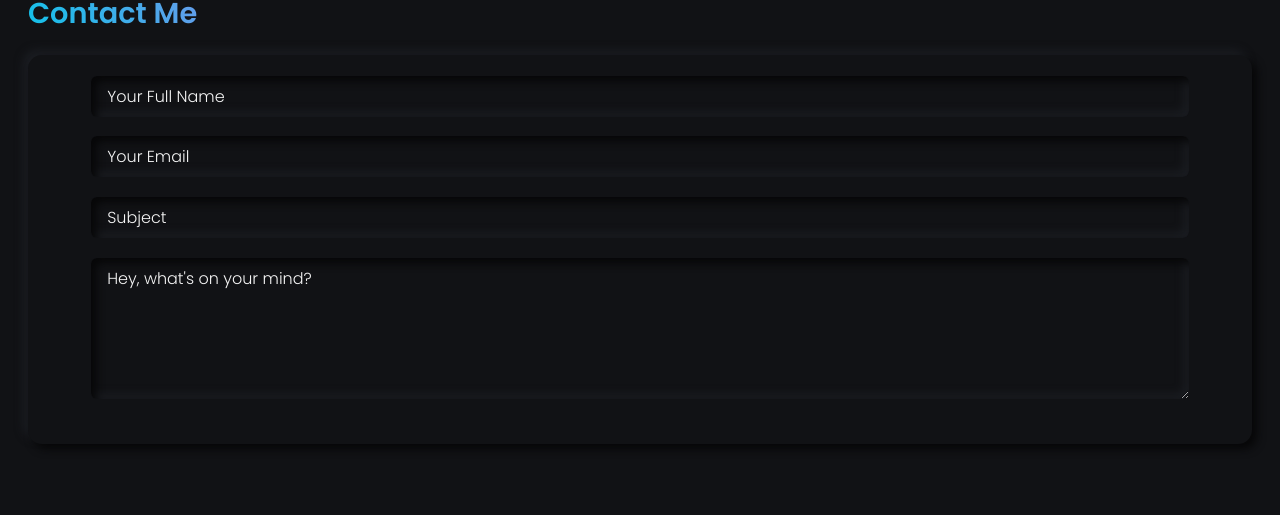
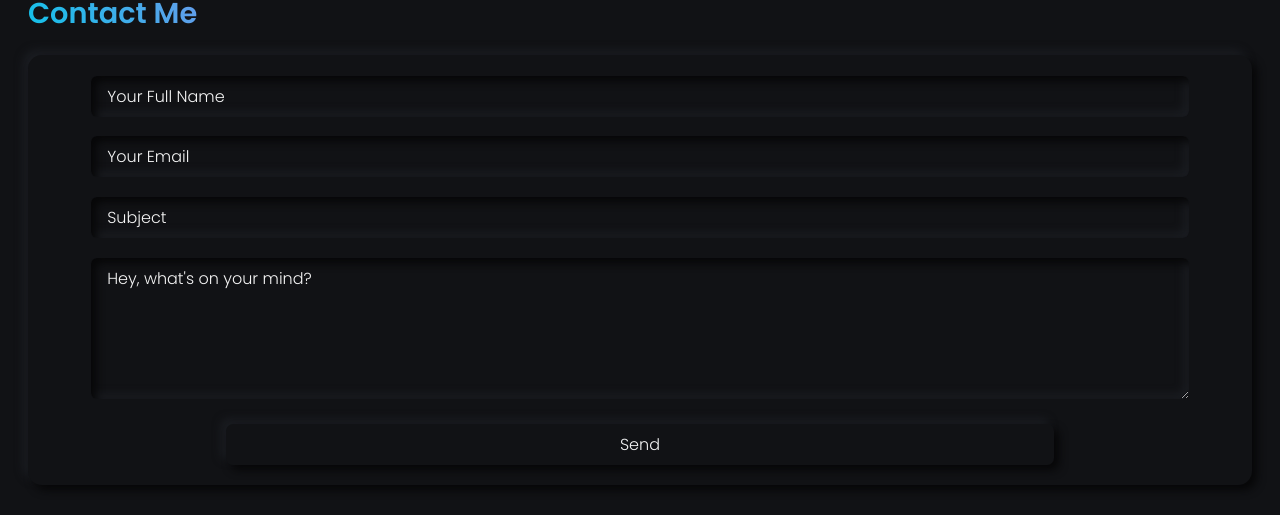
Before and after one commit to ellrub/portfolio, a React (Vite) app in the folder portfolio/: page / in a window 1280 px wide. Shown: the part 3533-4048 px from the top of the page. Before the commit the page ends 4017 px from the top, so only its background shows below. Built offline with nearby package versions, Linux system fonts and the light colour scheme.

Commit message:
Additions to contact |
Added working contact form
Removed captcha
Added a honeypot

```diff
--- a/portfolio/src/components/Contact.css
+++ b/portfolio/src/components/Contact.css
@@ -56,11 +56,47 @@ input, textarea {
     border: 1px solid #111215;
 }
 
-input:focus, textarea:focus {
+.name:focus {
+    border: 1px solid #12c2e9;
+}
 
-    border: 1px solid #12c2e9;
+input[type=email]:focus {
+    border: 1px solid #c471ed;
+}
+
+.subject:focus {
+    border: 1px solid #f64f59;
+}
+
+textarea:focus {
+    border: 1px solid rgb(199, 219, 14);
 }
 
 .input-group {
     margin-bottom: 1.1rem;
 }
+
+.contact-btn {
+    font-family: 'Poppins', sans-serif;
+    font-weight: 400;
+    width: 70%;
+    margin: 0 auto;
+    color: whitesmoke;
+    border-radius: 7px;
+    background: #111215;
+    box-shadow: 5px 5px 9px #070708,
+                -5px -5px 9px #1b1d22;
+    border: none;
+    padding: 0.5rem 1rem;
+    font-size: 1rem;
+}
+
+.contact-btn:hover,
+.contact-btn:focus {
+    box-shadow: inset 5px 5px 9px #070708,
+                inset -5px -5px 9px #1b1d22;
+}
+
+.honeypot {
+    display: none;
+}
--- a/portfolio/src/components/Contact.jsx
+++ b/portfolio/src/components/Contact.jsx
@@ -6,22 +6,36 @@ export default function Contact() {
         <section className="contact-me">
             <h2 className="contact-h2">Contact Me</h2>
             <div className="contact-card group">
+                <form action="https://formsubmit.co/ef4dd30446c32a85bf7ebbdf31bc7e2d" method="POST">
+                    {/* -- Honeypot -- */}
+                    <input type="text" name="_honey" className="honeypot"/>
+
+                    {/* -- Disable Captcha -- */}
+                    <input type="hidden" name="_captcha" value="false"/>
+
+                    <input type="hidden" name="_next" value="https://portfolio-seven-puce-51.vercel.app/" />
+
                     <div className="input-group">
                         <label for="text">Your Full Name</label>
-                    <input required="" type="text" id="text" placeholder="Your Full Name"/>
+                        <input className="name" name="Name" required="" type="text" id="text"
+                                placeholder="Your Full Name" autoComplete="off"/>
                     </div>
                     <div className="input-group">
                         <label for="email">Your Email</label>
-                    <input required="" type="email" id="email" placeholder="Your Email"/>
+                        <input required="" type="email" id="email" name="Email"
+                                placeholder="Your Email" autoComplete="off"/>
                     </div>
                     <div className="input-group">
                         <label for="subject">Subject</label>
-                    <input required="" type="subject" id="subject" placeholder="Subject"/>
+                        <input className="subject" required="" name="Subject" type="text" id="subject"
+                                placeholder="Subject" autoComplete="off"/>
                     </div>
                     <div className="input-group">
                         <label for="text">Message</label>
-                    <textarea name="" id="" cols="30" rows="5" placeholder="Hey, what's on your mind?"></textarea>
+                        <textarea name="Comment" id="" cols="30" rows="5" placeholder="Hey, what's on your mind?" autoComplete="off"></textarea>
                     </div>
+                    <button className="contact-btn">Send</button>
+                </form>
             </div>
         </section>
     )
--- a/portfolio/src/components/Navbar.css
+++ b/portfolio/src/components/Navbar.css
@@ -15,7 +15,7 @@ nav h3 {
     font-size: 1.3em;
 }
 
-input[type = "checkbox"] {
+.nav-menu {
     -webkit-appearance: none;
     display: none;
     visibility: hidden;
@@ -51,14 +51,14 @@ input[type = "checkbox"] {
     bottom: 0;
 }
 
-input[type]:checked ~ span.top {
+.nav-menu:checked ~ span.top {
     transform: rotate(45deg);
     transform-origin: top left;
     width: 24px;
     left: 3px;
 }
 
-input[type]:checked ~ span.bottom {
+.nav-menu ~ span.bottom {
     transform: rotate(-45deg);
     transform-origin: top left;
     width: 24px;
@@ -66,7 +66,7 @@ input[type]:checked ~ span.bottom {
     box-shadow: 0 0 10px #495057;
 }
 
-input[type]:checked ~ span.middle {
+.nav-menu ~ span.middle {
     transform: translateX(-20px);
     opacity: 0;
 }
--- a/portfolio/src/components/Navbar.jsx
+++ b/portfolio/src/components/Navbar.jsx
@@ -6,7 +6,7 @@ export default function Navbar() {
         <nav className="navbar">
             <h3>Placeholder</h3>
             <label for="check" class="bar">
-                <input id="check" type="checkbox" />
+                <input className="nav-menu" id="check" type="checkbox" />
                 <span class="top"></span>
                 <span class="middle"></span>
                 <span class="bottom"></span>
```
Lines whose indentation alone changed are shown as unchanged.
